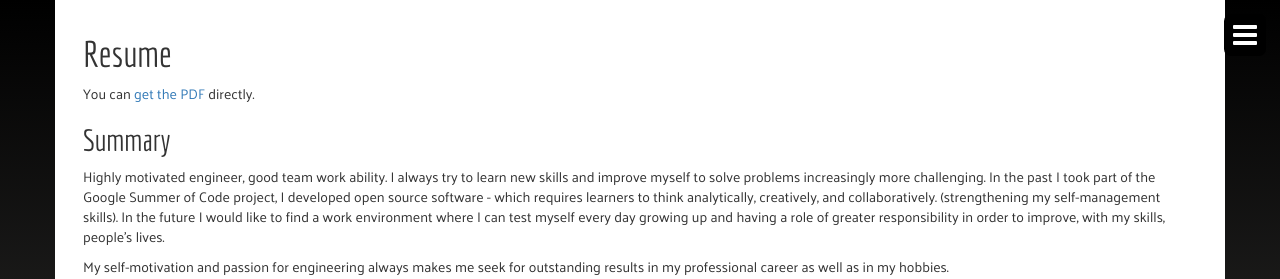
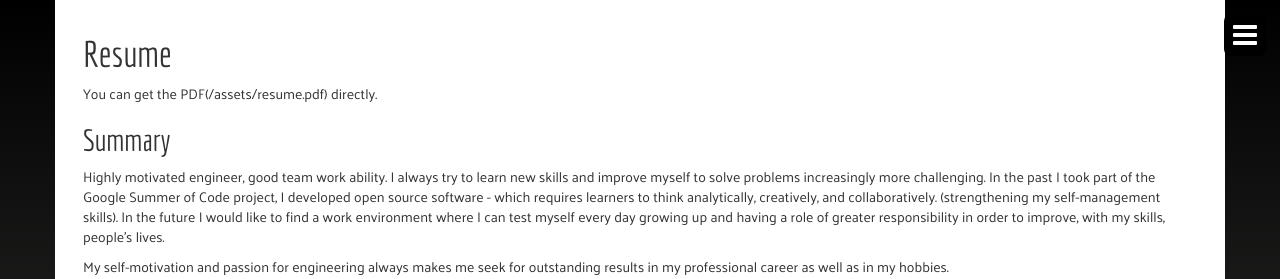
Before and after one commit to jdotsh/jdotsh.github.io, a Jekyll site: the page built from about/index.md, in a window 1280 px wide. Shown: the top 279 px of the page. Built offline with Jekyll 4.4.1, drawn with Linux system fonts in a browser that asks for light colours.

Commit message:
Update index.md

```diff
--- a/about/index.md
+++ b/about/index.md
@@ -4,7 +4,7 @@ title: Resume
 robots: noindex,nofollow
 ---
 
-You can [get the PDF](/assets/resume.pdf) directly.
+You can get the PDF(/assets/resume.pdf) directly.
 
 ## Summary
 
```
